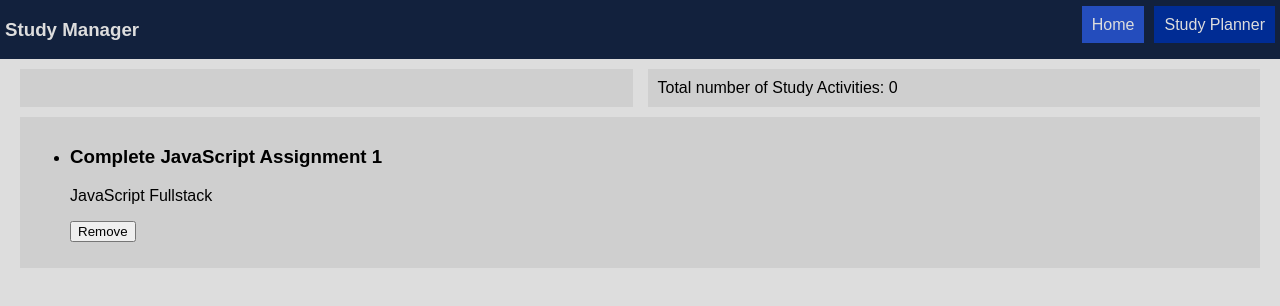
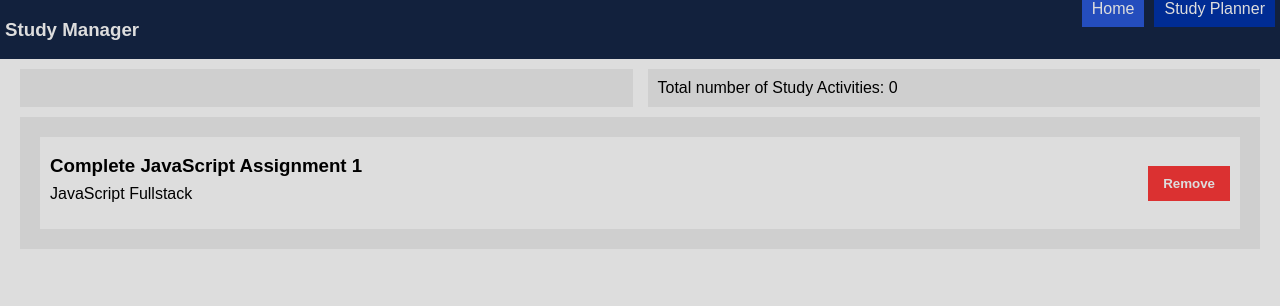
Before and after one commit to LJPCODESTUDIO/student-study-manager, a React (Vite) app: page /StudyPlanner in a window 1280 px wide. Shown: the top 306 px of the page. Built offline with nearby package versions, Linux system fonts and the light colour scheme.

Commit message:
Add Study Item Styling
- Added styling for study items

```diff
--- a/src/App.css
+++ b/src/App.css
@@ -4,6 +4,7 @@
   --secondary: #12213d;
   --secondary-font: #dddddd;
   --btn: #244dbd;
+  --btn-remove: #db3131;
 }
 
 body {
@@ -58,3 +59,32 @@ nav ul {
   background-color: var(--primary-accent);
   padding: 10px;
 }
+
+.study-item {
+  display: flex;
+  justify-content: space-between;
+  align-items: center;
+  background-color: var(--primary);
+  padding: 10px;
+  margin: 10px 10px;
+  list-style-type: none;
+  flex-wrap: wrap;
+}
+
+.study-item h3 {
+  line-height: 0;
+}
+
+.btn-remove {
+  background-color: var(--btn-remove);
+  border: none;
+  padding: 10px 15px;
+  color: var(--secondary-font);
+  font-weight: bold;
+}
+
+ul {
+  list-style-type: none;
+  margin: 0;
+  padding: 0;
+}
```
